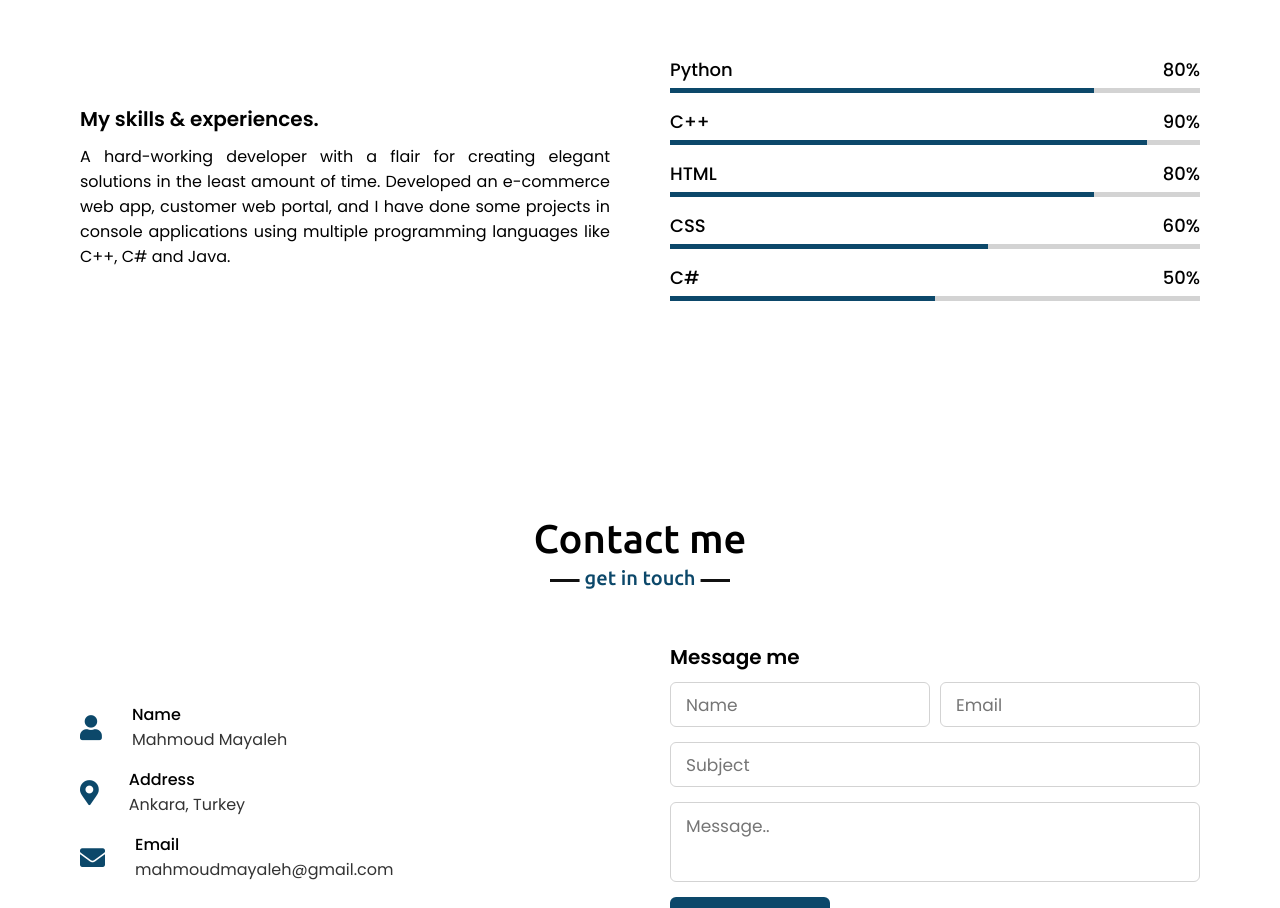
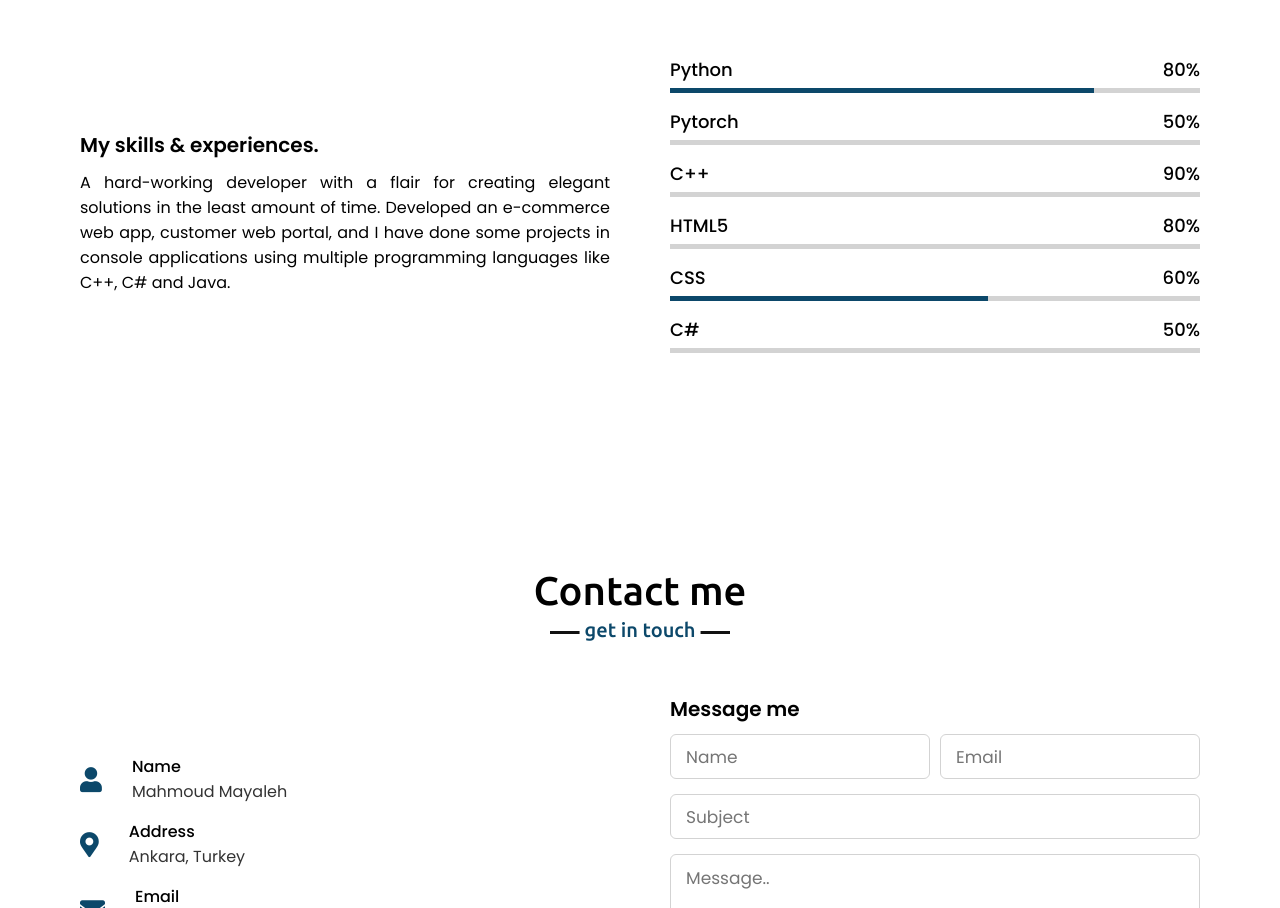
Before and after one commit to mahmoudmayaleh/mahmoudmayaleh.github.io, a plain HTML site: page index.html in a window 1280 px wide. Shown: the part 1703-2611 px from the top of the page. Drawn offline with nearby package versions, Linux system fonts and the light colour scheme.

Commit message:
Update index.html

```diff
--- a/index.html
+++ b/index.html
@@ -117,19 +117,26 @@
               </div>
               <div class="line python"></div>
             </div>
+            <div class="bars">
+              <div class="info">
+                <span>Pytorch</span>
+                <span>50%</span>
+              </div>
+              <div class="line pytorch"></div>
+            </div>
              <div class="bars">
               <div class="info">
                 <span>C++</span>
                 <span>90%</span>
               </div>
-              <div class="line js"></div>
+              <div class="line cpp"></div>
             </div>
             <div class="bars">
               <div class="info">
-                <span>HTML</span>
+                <span>HTML5</span>
                 <span>80%</span>
               </div>
-              <div class="line html"></div>
+              <div class="line html5"></div>
             </div>
             <div class="bars">
               <div class="info">
@@ -143,7 +150,7 @@
                 <span>C#</span>
                 <span>50%</span>
               </div>
-              <div class="line php"></div>
+              <div class="line csharp"></div>
             </div>
           </div>
         </div>
```
